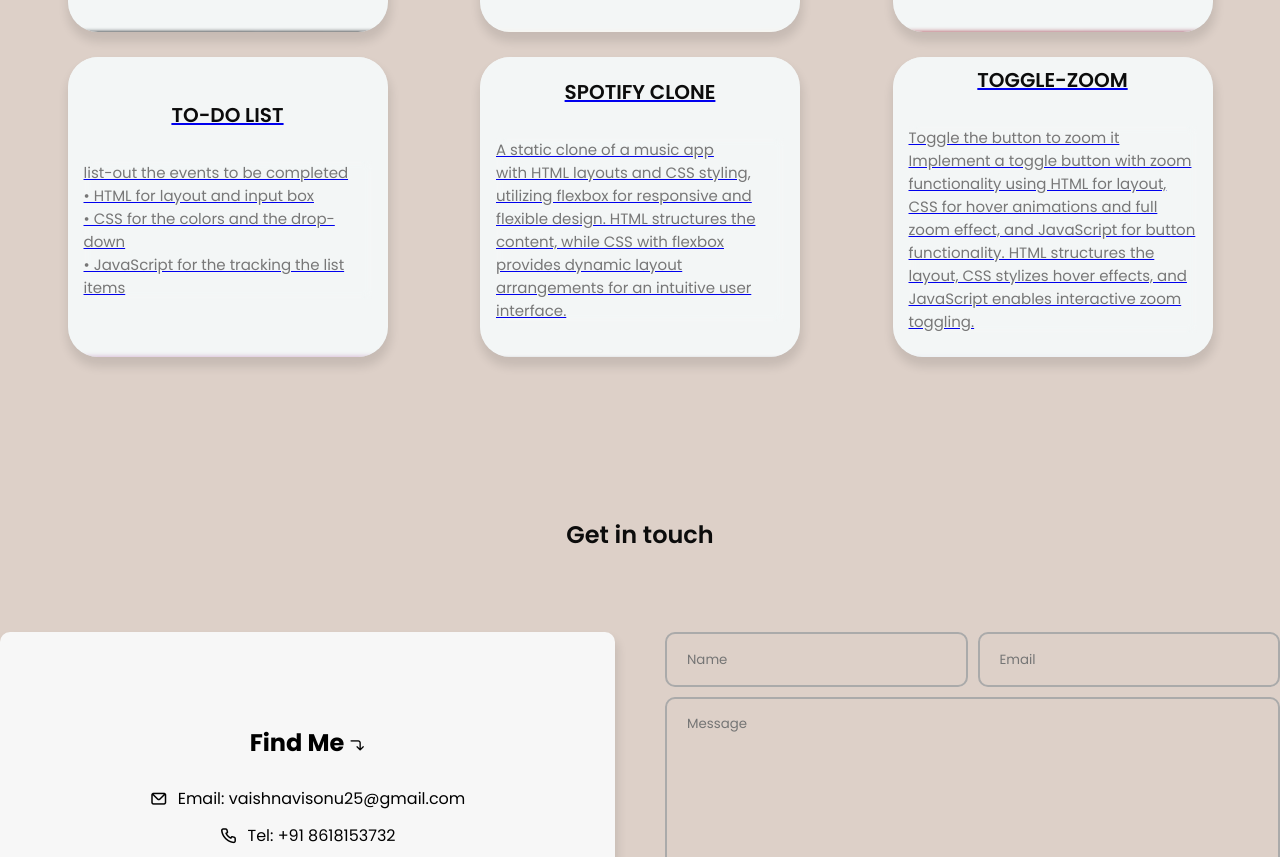
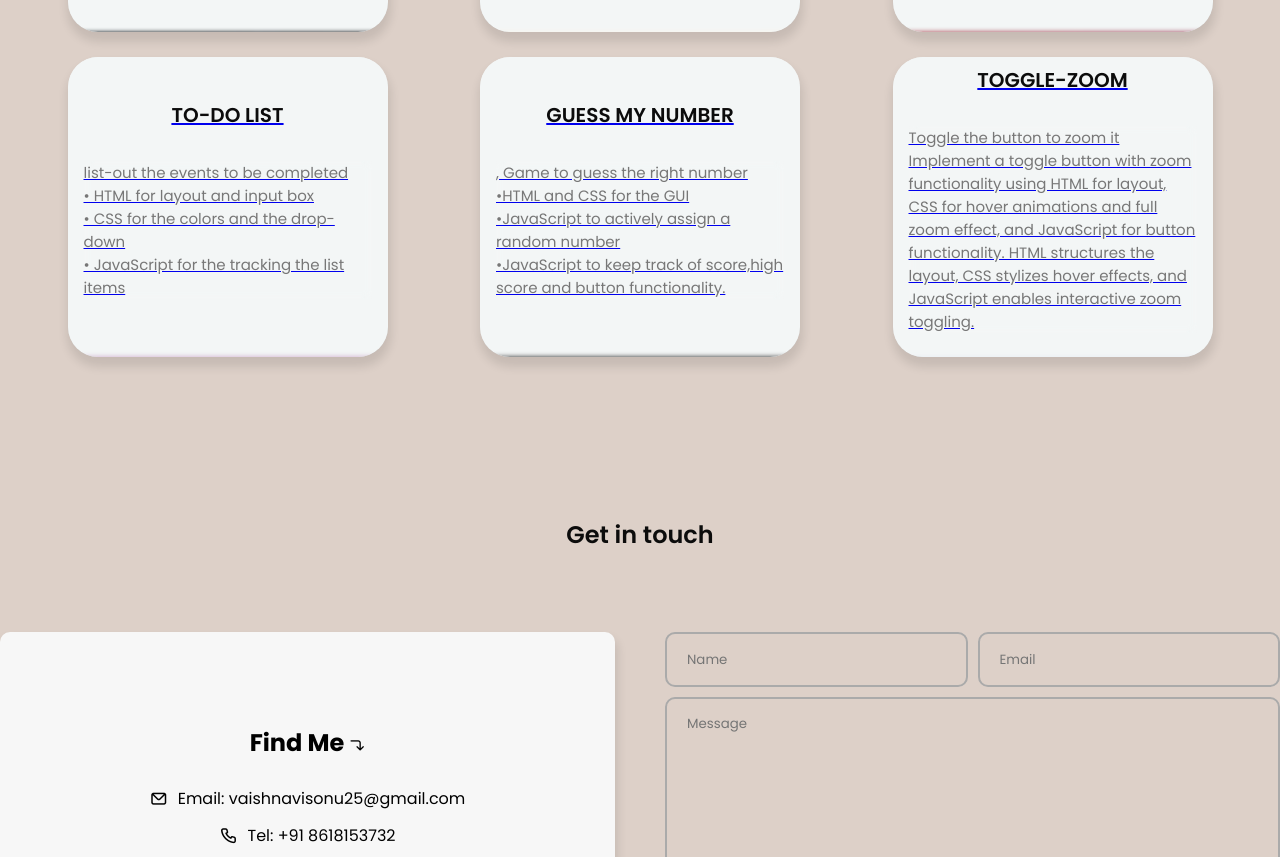
Before and after one commit to vaishnavisonu/Vportfolio, a plain HTML site: page index.html in a window 1280 px wide. Shown: the part 1905-2762 px from the top of the page. Drawn offline with nearby package versions, Linux system fonts and the light colour scheme.

Commit message:
portfolio

```diff
--- a/index.html
+++ b/index.html
@@ -240,15 +240,14 @@
                     • JavaScript for the tracking the list items</label>
               </div>
             </a>
-            <a class="boxA" href="https://github.com/vaishnavisonu/spotify-static-clone">
+            <a class="boxA" href="https://vaish-guess-my-num.netlify.app/">
               <div class="project-box card-5 ">
               <!-- <i class="uil uil-users-alt"></i> -->
-              <h3>SPOTIFY CLONE</h3>
-              <label>A static clone of a music app <br>
-               with HTML layouts and CSS styling, utilizing flexbox for responsive and
-               flexible design. HTML structures the content, while CSS with flexbox
-                provides dynamic layout arrangements
-                for an intuitive user interface.</label>
+              <h3>GUESS MY NUMBER</h3>
+              <label>, Game to guess the right number <br>
+                •HTML and CSS for the GUI <br>
+                •JavaScript to actively assign a random number <br>
+                •JavaScript to keep track of score,high score and button functionality.</label>
               </div>
             </a>
             <a class="boxA" href="https://vaish-toggle.netlify.app/">
@@ -257,9 +256,9 @@
               <h3>TOGGLE-ZOOM</h3>
               <label>Toggle the button to zoom it <br>
                 Implement a toggle button with zoom functionality using HTML for layout,
-                 CSS for hover animations and full zoom effect, and JavaScript for
-                 button functionality. HTML structures the layout, CSS stylizes hover
-                 effects, and JavaScript enables interactive zoom toggling.</label>
+                CSS for hover animations and full zoom effect, and JavaScript for
+                button functionality. HTML structures the layout, CSS stylizes hover
+                effects, and JavaScript enables interactive zoom toggling.</label>
               </div>
             </a>
           </div>
--- a/style.css
+++ b/style.css
@@ -483,7 +483,7 @@ h3 {
   position: absolute;
   bottom: -100%;
   /* background: #e9e3e3; */
-  background-image: url(./images/spoitify.png);
+  background-image: url(./images/guess\ num.jpg);
   background-repeat: no-repeat;
   background-size: cover;
   width: 100%;
```
Also changed, not shown: images/guess num.jpg (added).
